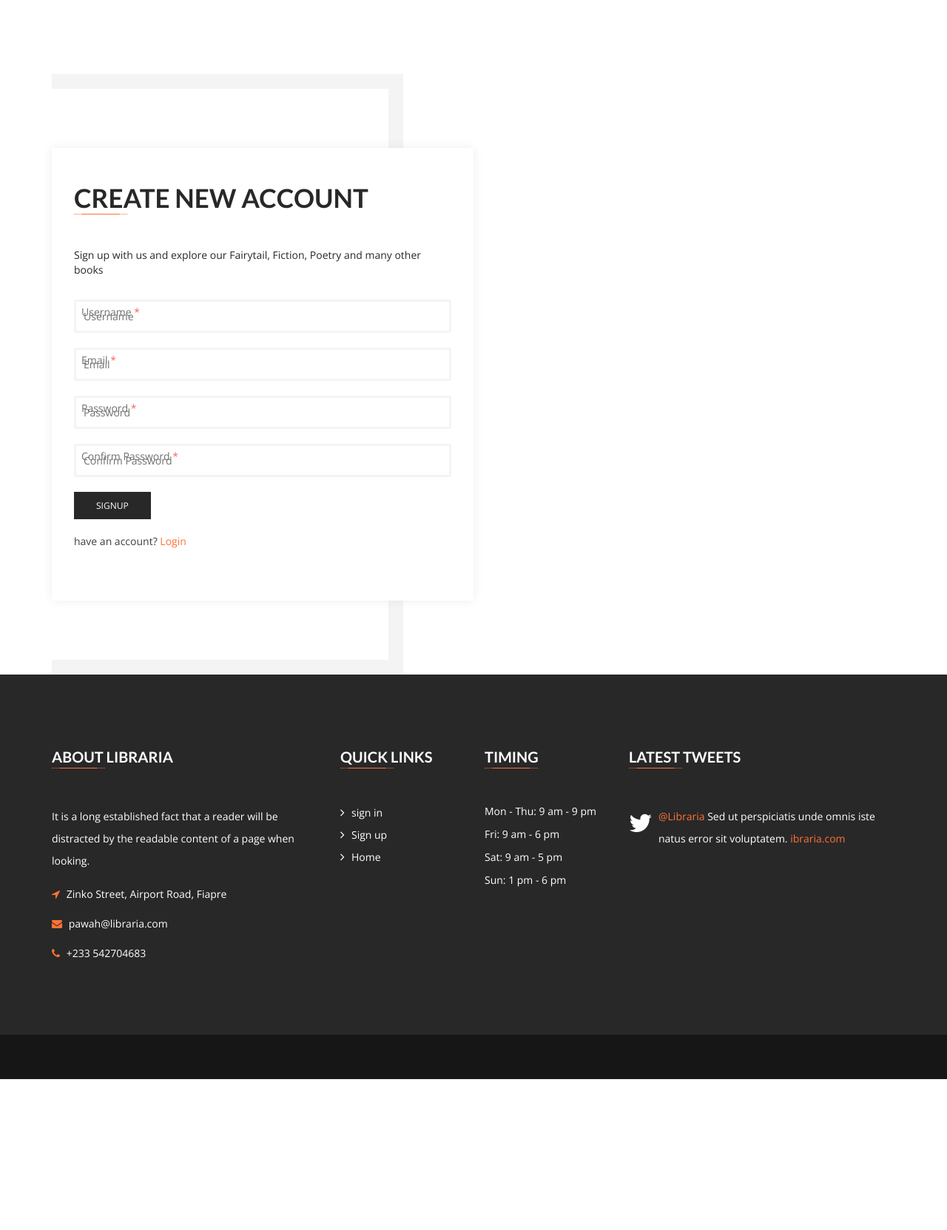
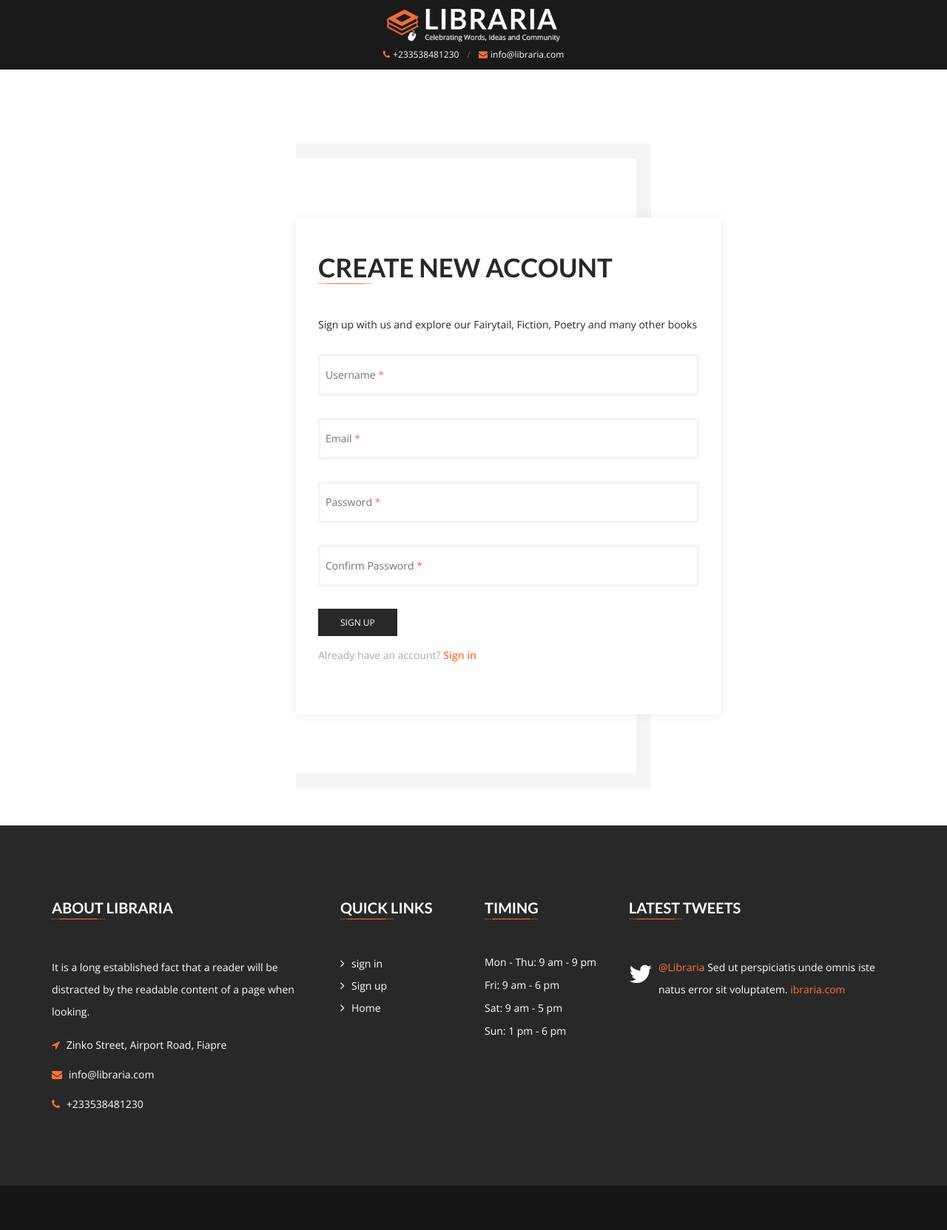
Before and after one commit to micky225/Online_Library_Management, a Django app: page /signup/ in a window 1280 px wide. Shown: the whole page at 74% size. Before the commit the page ends 1459 px from the top, so only its background shows below. Run offline with Django 4.2, Linux system fonts and the light colour scheme; some libraries are stand-ins or nearby versions.

Commit message:
Updated UI

```diff
--- a/kids_library/settings.py
+++ b/kids_library/settings.py
@@ -136,6 +136,10 @@ STATIC_URL = 'static/'
 
 DEFAULT_AUTO_FIELD = 'django.db.models.BigAutoField'
 
+LOGIN_URL = '/login/'
+LOGIN_REDIRECT_URL = '/courses/'
+LOGOUT_REDIRECT_URL = '/login/'
+
 
 MEDIA_ROOT = os.path.join(BASE_DIR, 'static/images')
 MEDIA_URL = '/images/'
--- a/library/forms.py
+++ b/library/forms.py
@@ -2,6 +2,9 @@ from django import forms
 from django.contrib.auth.forms import UserCreationForm
 from django.contrib.auth.models import User
 from .models import Book
+
+INPUT_CLASS = 'input-text'
+
 
 class SignUpForm(UserCreationForm):
     class Meta:
@@ -10,45 +13,28 @@ class SignUpForm(UserCreationForm):
 
     username = forms.CharField(
         required=True,
-        widget=forms.TextInput(
-            attrs={
-                'placeholder': 'Username',
-                'class': 'form-control'
-            }
-        )
+        widget=forms.TextInput(attrs={'class': INPUT_CLASS})
     )
 
     email = forms.EmailField(
         required=True,
-        widget=forms.TextInput(
-            attrs={
-                'placeholder': 'Email',
-                'class': 'form-control'
-            }
-        )
+        widget=forms.TextInput(attrs={'class': INPUT_CLASS})
     )
 
     password1 = forms.CharField(
         required=True,
-        widget=forms.PasswordInput(
-            attrs={
-                'placeholder': 'Password',
-                'class': 'form-control'
-            }
-        )
+        widget=forms.PasswordInput(attrs={'class': INPUT_CLASS})
     )
 
     password2 = forms.CharField(
         required=True,
-        widget=forms.PasswordInput(
-            attrs={
-                'placeholder': 'Confirm Password',
-                'class': 'form-control'
-            }
-        )
+        widget=forms.PasswordInput(attrs={'class': INPUT_CLASS})
     )
 
-
+    def __init__(self, *args, **kwargs):
+        super().__init__(*args, **kwargs)
+        for field_name in ('password1', 'password2'):
+            self.fields[field_name].help_text = ''
 
 
 class AddBookForm(forms.ModelForm):
--- /dev/null
+++ b/library/static/css/custom.css
@@ -0,0 +1,178 @@
+/* Libraria custom enhancements */
+
+/* Show contact bar on mobile */
+@media (max-width: 991px) {
+  #header-v1 .header-topbar {
+    display: block !important;
+    text-align: center;
+    padding: 8px 0 4px;
+    margin-bottom: 5px;
+  }
+
+  #header-v1 .header-topbar .topbar-info,
+  #header-v1 .header-topbar .topbar-links {
+    float: none !important;
+    text-align: center;
+    display: block;
+  }
+
+  #header-v1 .header-topbar .topbar-info a,
+  #header-v1 .header-topbar .topbar-links a {
+    font-size: 12px;
+    display: inline-block;
+    margin: 2px 4px;
+  }
+
+  #header-v1 .header-topbar span {
+    margin: 0 6px;
+  }
+}
+
+@media (max-width: 480px) {
+  #header-v1 .header-topbar .topbar-info a {
+    display: block;
+    margin: 4px 0;
+  }
+
+  #header-v1 .header-topbar .topbar-info span {
+    display: none;
+  }
+}
+
+/* Auth pages */
+.auth-page-header {
+  background: #1a1a1a;
+  padding: 12px 0;
+  text-align: center;
+}
+
+.auth-page-header .auth-logo img {
+  max-height: 45px;
+  width: auto;
+}
+
+.auth-page-header .auth-contact {
+  margin-top: 8px;
+  font-size: 12px;
+}
+
+.auth-page-header .auth-contact a {
+  color: #fff;
+  margin: 0 8px;
+}
+
+.auth-page-header .auth-contact a i {
+  color: #ff7236;
+  margin-right: 4px;
+}
+
+.auth-page-header .auth-contact span {
+  color: #666;
+}
+
+.signin-main .company-info {
+  display: flex;
+  justify-content: center;
+}
+
+.signin-main .company-info .border-dark,
+.signin-main .company-info .new-user {
+  float: none;
+  margin: 0 auto;
+  width: 100%;
+  max-width: 480px;
+}
+
+@media (max-width: 991px) {
+  .signin-main .company-info {
+    padding-top: 40px;
+    padding-bottom: 30px;
+  }
+
+  .signin-main .company-detail {
+    margin: 0 15px;
+  }
+}
+
+.signin-main .form-errors {
+  background: rgba(245, 99, 99, 0.15);
+  border-left: 3px solid #f56363;
+  color: #fff;
+  padding: 10px 14px;
+  margin-bottom: 16px;
+  font-size: 13px;
+}
+
+.signin-main .form-success {
+  background: rgba(46, 204, 113, 0.15);
+  border-left: 3px solid #2ecc71;
+  color: #fff;
+  padding: 10px 14px;
+  margin-bottom: 16px;
+  font-size: 13px;
+}
+
+.signin-main .auth-switch-link {
+  margin-top: 16px;
+  color: #aaa;
+  font-size: 14px;
+}
+
+.signin-main .auth-switch-link a {
+  color: #ff7236;
+  font-weight: 600;
+}
+
+.signin-main .input-required input.input-text,
+.signin-main .input-required input.form-control {
+  width: 100%;
+  height: 56px;
+  padding: 5px 12px;
+  border: 3px solid #f4f4f4;
+  background: #fff;
+}
+
+.signin-main .input-required input.input-text:focus,
+.signin-main .input-required input.form-control:focus {
+  outline: none;
+  border-color: #ff7236;
+}
+
+.signin-main .form-row ul.errorlist {
+  list-style: none;
+  padding: 0;
+  margin: 6px 0 0;
+  color: #f56363;
+  font-size: 12px;
+}
+
+.signin-main .company-detail.bg-light .form-errors,
+.signin-main .company-detail.bg-light .form-success {
+  color: #333;
+}
+
+/* Footer contact on mobile */
+@media (max-width: 767px) {
+  .site-footer address .info {
+    margin-bottom: 8px;
+  }
+
+  .site-footer .widget-container {
+    margin-bottom: 24px;
+  }
+}
+
+/* Carousel caption mobile */
+@media (max-width: 767px) {
+  .carousel-caption h2 {
+    font-size: 24px;
+  }
+
+  .carousel-caption h3 {
+    font-size: 14px;
+  }
+
+  .carousel-caption p {
+    font-size: 13px;
+  }
+}
--- a/library/templates/addbook.html
+++ b/library/templates/addbook.html
@@ -25,6 +25,7 @@
 
         <!-- Stylesheet -->
         <link href="{% static "css/style.css" %}" rel="stylesheet" type="text/css" />
+        <link href="{% static "css/custom.css" %}" rel="stylesheet" type="text/css" />
         <!-- HTML5 shim and Respond.js for IE8 support of HTML5 elements and media queries -->
         <!-- WARNING: Respond.js doesn't work if you view the page via file:// -->
         <!--[if lt IE 9]>
@@ -285,11 +286,11 @@
                                     </div>
                                     <div class="info">
                                         <i class="fa fa-envelope"></i>
-                                        <span><a href="mailto:pawah@libraria.com">pawah@libraria.com</a></span>
+                                        <span><a href="mailto:info@libraria.com">info@libraria.com</a></span>
                                     </div>
                                     <div class="info">
                                         <i class="fa fa-phone"></i>
-                                        <span><a href="tel:0542704683">+233 542704683</a></span>
+                                        <span><a href="tel:+233538481230">+233538481230</a></span>
                                     </div>
                                 </address>
                             </div>
--- a/library/templates/confirm-password.html
+++ b/library/templates/confirm-password.html
@@ -25,6 +25,7 @@
 
         <!-- Stylesheet -->
         <link href="{% static "css/style.css" %}" rel="stylesheet" type="text/css" />
+        <link href="{% static "css/custom.css" %}" rel="stylesheet" type="text/css" />
 
         <!-- HTML5 shim and Respond.js for IE8 support of HTML5 elements and media queries -->
         <!-- WARNING: Respond.js doesn't work if you view the page via file:// -->
@@ -96,11 +97,11 @@
                                     </div>
                                     <div class="info">
                                         <i class="fa fa-envelope"></i>
-                                        <span><a href="mailto:pawah@libraria.com">pawah@libraria.com</a></span>
+                                        <span><a href="mailto:info@libraria.com">info@libraria.com</a></span>
                                     </div>
                                     <div class="info">
                                         <i class="fa fa-phone"></i>
-                                        <span><a href="tel:0542704683">+233 542704683</a></span>
+                                        <span><a href="tel:+233538481230">+233538481230</a></span>
                                     </div>
                                 </address>
                             </div>
--- a/library/templates/forgot.html
+++ b/library/templates/forgot.html
@@ -25,6 +25,7 @@
 
         <!-- Stylesheet -->
         <link href="{% static "css/style.css" %}" rel="stylesheet" type="text/css" />
+        <link href="{% static "css/custom.css" %}" rel="stylesheet" type="text/css" />
 
         <!-- HTML5 shim and Respond.js for IE8 support of HTML5 elements and media queries -->
         <!-- WARNING: Respond.js doesn't work if you view the page via file:// -->
@@ -102,11 +103,11 @@
                                     </div>
                                     <div class="info">
                                         <i class="fa fa-envelope"></i>
-                                        <span><a href="mailto:pawah@libraria.com">pawah@libraria.com</a></span>
+                                        <span><a href="mailto:info@libraria.com">info@libraria.com</a></span>
                                     </div>
                                     <div class="info">
                                         <i class="fa fa-phone"></i>
-                                        <span><a href="tel:0542704683">+233 542704683</a></span>
+                                        <span><a href="tel:+233538481230">+233538481230</a></span>
                                     </div>
                                 </address>
                             </div>
--- a/library/templates/signup.html
+++ b/library/templates/signup.html
@@ -25,6 +25,7 @@
 
         <!-- Stylesheet -->
         <link href="{% static "css/style.css" %}" rel="stylesheet" type="text/css" />
+        <link href="{% static "css/custom.css" %}" rel="stylesheet" type="text/css" />
 
         <!-- HTML5 shim and Respond.js for IE8 support of HTML5 elements and media queries -->
         <!-- WARNING: Respond.js doesn't work if you view the page via file:// -->
@@ -37,8 +38,16 @@
 
     <body>
 
-
-
+        <div class="auth-page-header">
+            <a href="{% url 'home' %}" class="auth-logo">
+                <img src="{% static "images/libraria-logo-v1.png" %}" alt="LIBRARIA" />
+            </a>
+            <div class="auth-contact">
+                <a href="tel:+233538481230"><i class="fa fa-phone"></i>+233538481230</a>
+                <span>/</span>
+                <a href="mailto:info@libraria.com"><i class="fa fa-envelope"></i>info@libraria.com</a>
+            </div>
+        </div>
 
         <div id="content" class="site-content">
             <div id="primary" class="content-area">
@@ -64,37 +73,47 @@
                                                                     <span class="first-letter">Username</span>
                                                                     <span class="second-letter">*</span>
                                                                 </label>
-                                                                {{form.username}}
+                                                                {{ form.username }}
                                                             </p>
                                                             <p class="form-row input-required">
                                                                 <label>
                                                                     <span class="first-letter">Email</span>
                                                                     <span class="second-letter">*</span>
                                                                 </label>
-                                                                {{form.email}}
+                                                                {{ form.email }}
                                                             </p>
                                                             <p class="form-row input-required">
                                                                 <label>
                                                                     <span class="first-letter">Password</span>
                                                                     <span class="second-letter">*</span>
                                                                 </label>
-                                                                {{form.password1}}
+                                                                {{ form.password1 }}
                                                             </p>
                                                             <p class="form-row input-required">
                                                                 <label>
                                                                     <span class="first-letter">Confirm Password</span>
                                                                     <span class="second-letter">*</span>
                                                                 </label>
-                                                                {{form.password2}}
+                                                                {{ form.password2 }}
                                                             </p>
-                                                            {{form.errors}}
+                                                            {% if form.errors %}
+                                                            <div class="form-errors">
+                                                                {% for field in form %}
+                                                                    {% for error in field.errors %}
+                                                                    <p>{{ field.label }}: {{ error }}</p>
+                                                                    {% endfor %}
+                                                                {% endfor %}
+                                                                {% for error in form.non_field_errors %}
+                                                                <p>{{ error }}</p>
+                                                                {% endfor %}
+                                                            </div>
+                                                            {% endif %}
                                                             <div class="clear"></div>
-                                                            <input type="submit" value="Signup" name="signup" class="button btn btn-default">
+                                                            <input type="submit" value="Sign Up" name="signup" class="button btn btn-default">
                                                             <div class="clear"></div>
-                                                            <br>
-                                                            <p >
-                                                                have an account?
-                                                                <a href="{% url 'login' %}">Login</a>
+                                                            <p class="auth-switch-link">
+                                                                Already have an account?
+                                                                <a href="{% url 'login' %}">Sign in</a>
                                                             </p>
                                                         </form>
                                                     </div>
@@ -128,11 +147,11 @@
                                     </div>
                                     <div class="info">
                                         <i class="fa fa-envelope"></i>
-                                        <span><a href="mailto:pawah@libraria.com">pawah@libraria.com</a></span>
+                                        <span><a href="mailto:info@libraria.com">info@libraria.com</a></span>
                                     </div>
                                     <div class="info">
                                         <i class="fa fa-phone"></i>
-                                        <span><a href="tel:0542704683">+233 542704683</a></span>
+                                        <span><a href="tel:+233538481230">+233538481230</a></span>
                                     </div>
                                 </address>
                             </div>
--- a/library/views.py
+++ b/library/views.py
@@ -1,4 +1,5 @@
 from django.shortcuts import render, redirect
+from django.urls import reverse
 from .models import *
 from django.contrib.auth import authenticate, login, logout
 from django.contrib import messages
@@ -11,6 +12,13 @@ from .serializers import BookSerializer
 from rest_framework.views import APIView
 from rest_framework.permissions import AllowAny, IsAuthenticated
 # Create your views here.
+
+
+def _login_redirect_url(request):
+    next_url = request.GET.get('next') or request.POST.get('next')
+    if next_url:
+        return next_url
+    return reverse('course')
 
 def home(request):
     return render(request, 'index.html')
@@ -52,20 +60,26 @@ def addBook(request):
 
 @csrf_exempt
 def signUp(request):
+    if request.user.is_authenticated:
+        return redirect('course')
+
     if request.method == 'POST':
         form = SignUpForm(request.POST)
         if form.is_valid():
             form.save()
-            return redirect('home')
+            messages.success(request, 'Account created successfully. Please sign in.')
+            return redirect('login')
     else:
         form = SignUpForm()
 
     return render(request, 'signup.html', {'form': form})
 
 
-
 @csrf_exempt
 def signIn(request):
+    if request.user.is_authenticated:
+        return redirect('course')
+
     if request.method == "POST":
         username = request.POST['username']
         password = request.POST['password']
@@ -73,10 +87,10 @@ def signIn(request):
         user = authenticate(request, username=username, password=password)
 
         if user is not None:
-            login(request,user)
-            return redirect('home')
+            login(request, user)
+            return redirect(_login_redirect_url(request))
         else:
-            messages.info(request, 'Invalid Username or Password')
+            messages.error(request, 'Invalid username or password.')
 
     return render(request, 'signin.html')
 
```
Also changed, not shown: library/templates/book.html (+6 -5 lines), library/templates/contact.html (+23 -24 lines), library/templates/delete.html (+4 -3 lines), library/templates/index.html (+6 -5 lines), library/templates/signin.html (+28 -13 lines), library/templates/single-book.html (+4 -3 lines).
